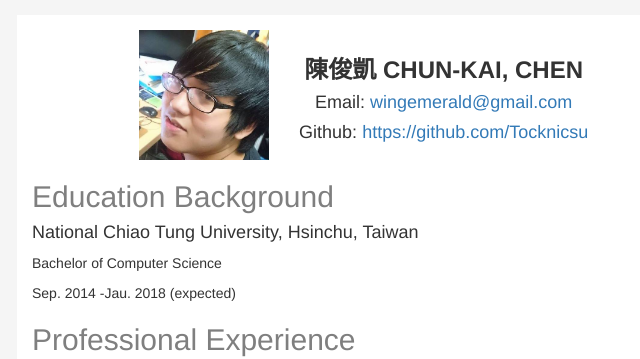
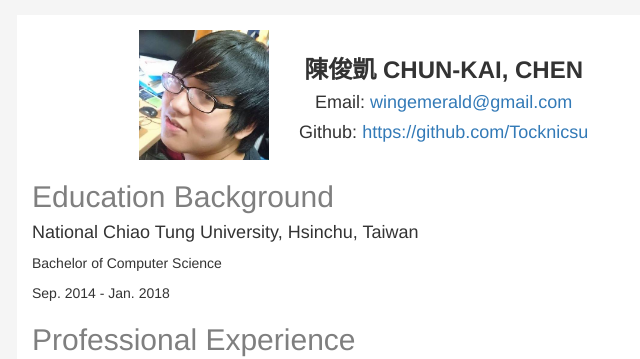
Before and after one commit to Tocknicsu/Tocknicsu.github.io, a plain HTML site: page index.html in a window 1280 px wide. Shown: the top 359 px of the page, 303-943 px from the left. Drawn offline with nearby package versions, Linux system fonts and the light colour scheme.

Commit message:
update education

```diff
--- a/index.html
+++ b/index.html
@@ -40,7 +40,7 @@
                             <p>
                                 <h4>National Chiao Tung University, Hsinchu, Taiwan</h4> Bachelor of Computer Science
                                     </p>
-                                    Sep. 2014 -Jau. 2018 (expected)
+                                    Sep. 2014 - Jan. 2018
                                 </div>
                             </div>
                             <div class="row">
```
